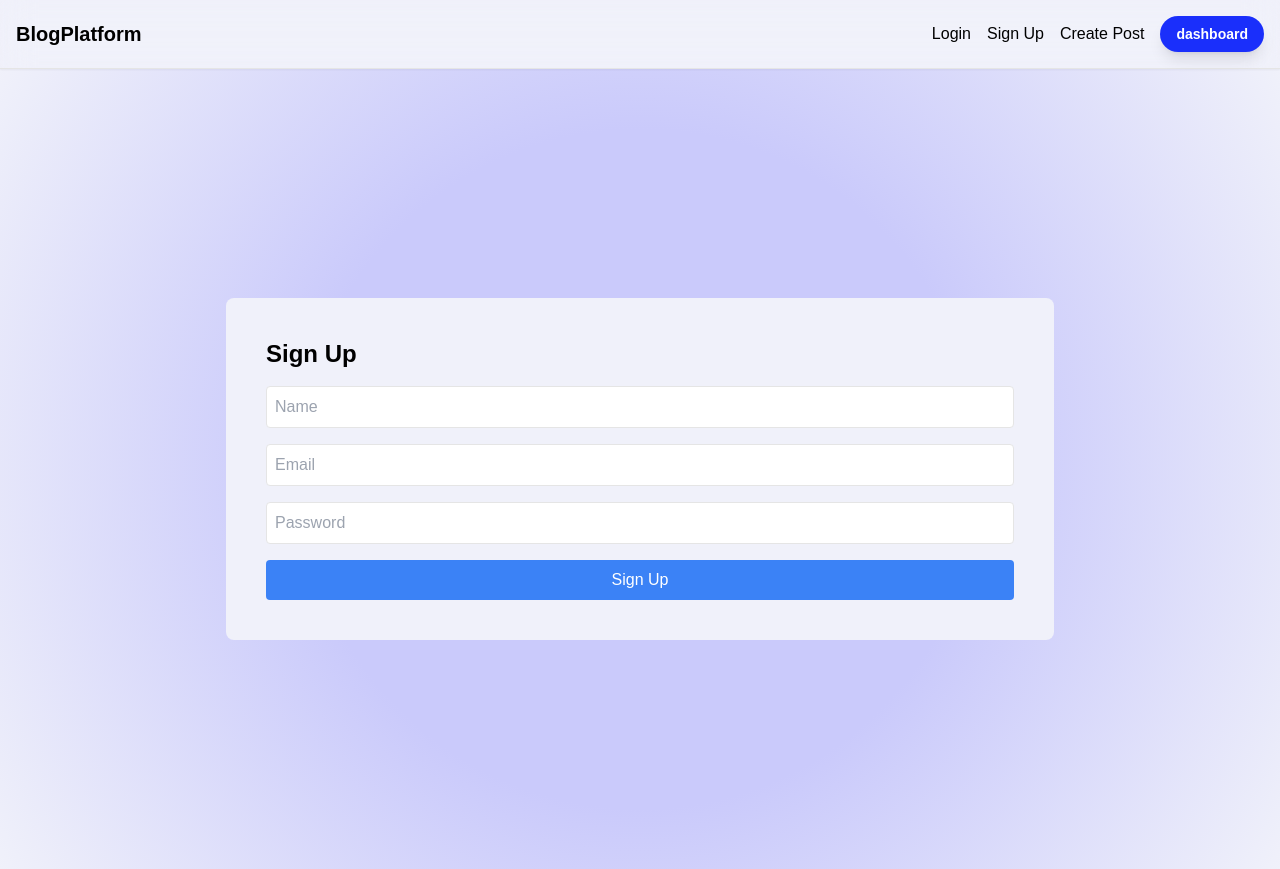
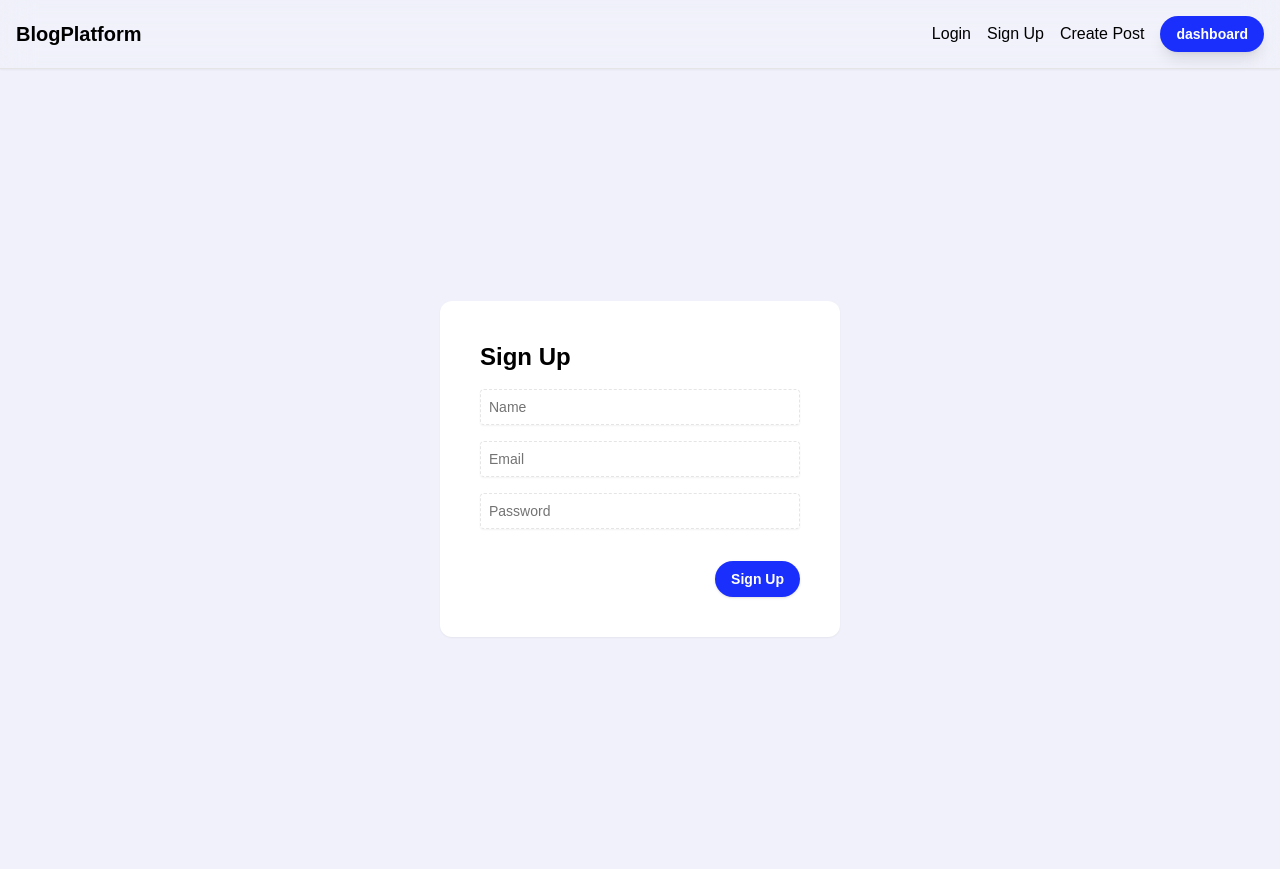
Before and after one commit to anujsb/task-attack-capital, a Next.js app: page /signup in a window 1280 px wide. Built offline with nearby package versions, Linux system fonts and the light colour scheme.

Commit message:
ui changed login sign up

```diff
--- a/src/app/create-post/page.tsx
+++ b/src/app/create-post/page.tsx
@@ -101,9 +101,14 @@ const page = () => {
           </div>
         )}
 
-        <Button type="submit" className="w-min mt-4 text-white rounded-full hover:scale-110 duration-500 transition font-semibold ">
-          Create Post
-        </Button>
+        <div className="flex justify-end">
+          <Button
+            type="submit"
+            className="w-min mt-4 text-white rounded-full hover:scale-110 duration-500 transition font-semibold "
+          >
+            Create Post
+          </Button>
+        </div>
       </form>
     </div>
   );
--- a/src/app/login/page.tsx
+++ b/src/app/login/page.tsx
@@ -15,7 +15,7 @@ const page = () => {
           placeholder="Email"
           // value={email}
           // onChange={(e) => setEmail(e.target.value)}
-          className="w-full p-2 mb-4 border border-accent rounded shadow-sm"
+          className="w-full p-2 mb-4 border border-dashed rounded shadow-sm"
           required
         />
         <Input
@@ -23,12 +23,17 @@ const page = () => {
           placeholder="Password"
           // value={password}
           // onChange={(e) => setPassword(e.target.value)}
-          className="w-full p-2 mb-4 border border-accent rounded shadow-sm"
+          className="w-full p-2 mb-4 rounded shadow-sm border border-dashed  "
           required
         />
-        <Button type="submit" className="w-full p-2  text-white rounded">
-          Login
-        </Button>
+        <div className="flex justify-end">
+          <Button
+            type="submit"
+            className="w-min mt-4 text-white rounded-full hover:scale-110 duration-500 transition font-semibold"
+          >
+            Login
+          </Button>
+        </div>
       </form>
     </div>
   );
--- a/src/app/signup/page.tsx
+++ b/src/app/signup/page.tsx
@@ -1,43 +1,50 @@
-import React from 'react'
+import { Button } from "@/components/ui/button";
+import { Input } from "@/components/ui/input";
+import React from "react";
 
 const page = () => {
   return (
-    <div className="h-screen flex flex-col  items-center justify-center bg-[radial-gradient(circle,_#cacafb_45%,_#ffd1c700)]">
+    <div className="h-screen flex flex-col  items-center justify-center p-10">
       <form
         // onSubmit={handleSubmit}
-        className=" p-10  rounded-lg bg-background"
+        className=" p-10  rounded-xl bg-white shadow-sm lg:w-1/3 w-full "
       >
         <h1 className="text-2xl font-bold mb-4">Sign Up</h1>
-      <input
+        <Input
           type="text"
           placeholder="Name"
           // value={name}
           // onChange={(e) => setName(e.target.value)}
-        className="w-full p-2 mb-4 border rounded"
+          className="w-full p-2 mb-4 border border-dashed rounded shadow-sm"
           required
         />
-      <input
+        <Input
           type="email"
           placeholder="Email"
           // value={email}
           // onChange={(e) => setEmail(e.target.value)}
-        className="w-full p-2 mb-4 border rounded"
+          className="w-full p-2 mb-4 border border-dashed rounded shadow-sm"
           required
         />
-      <input
+        <Input
           type="password"
           placeholder="Password"
           // value={password}
           // onChange={(e) => setPassword(e.target.value)}
-        className="w-full p-2 mb-4 border rounded"
+          className="w-full p-2 mb-4 border border-dashed rounded shadow-sm"
           required
         />
-      <button type="submit" className="w-full p-2 bg-blue-500 text-white rounded">
+        <div className="flex justify-end">
+          <Button
+            type="submit"
+            className="w-min mt-4 text-white rounded-full hover:scale-110 duration-500 transition font-semibold "
+          >
             Sign Up
-      </button>
+          </Button>
+        </div>
       </form>
     </div>
-  )
-}
+  );
+};
 
-export default page
+export default page;
```
Lines whose indentation alone changed are shown as unchanged.
